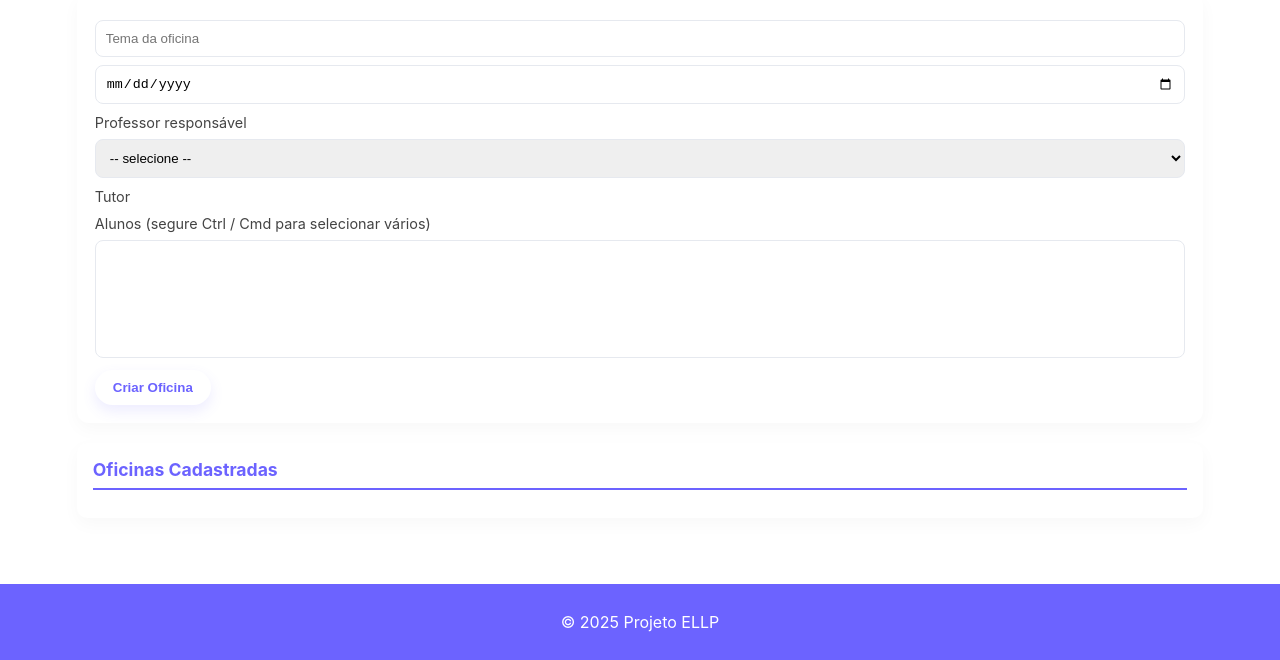
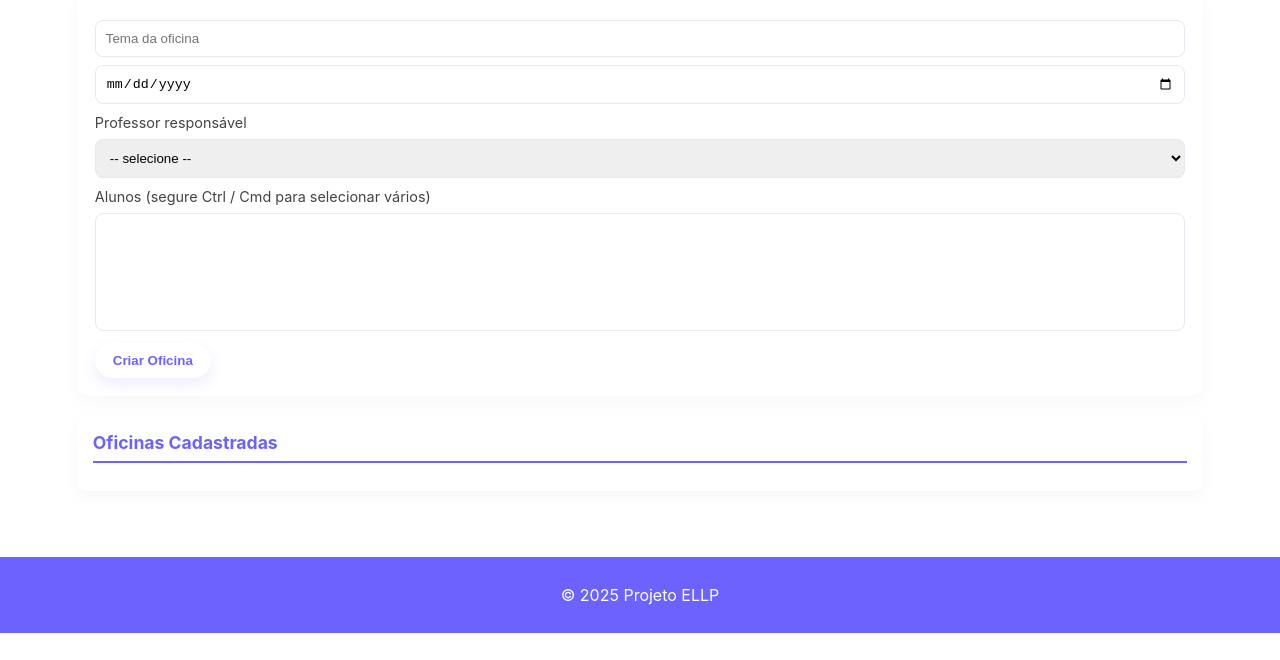
Before and after one commit to jhonjiacomasi/EduGestor, a plain HTML site: page client/oficinas.html in a window 1280 px wide. Shown: the part 153-813 px from the top of the page. Drawn offline with Linux system fonts and the light colour scheme.

Commit message:
feature - exclude tutor label

```diff
--- a/client/oficinas.html
+++ b/client/oficinas.html
@@ -29,7 +29,7 @@
         <input id="ofData" type="date" />
         <label>Professor responsável</label>
         <select id="ofProfessor"></select>
-        <label>Tutor</label>
+        <!--<label>Tutor</label>-->
         <!--<select id="ofTutor"></select>-->
         <label>Alunos (segure Ctrl / Cmd para selecionar vários)</label>
         <select id="ofAlunos" multiple size="6"></select>
```
